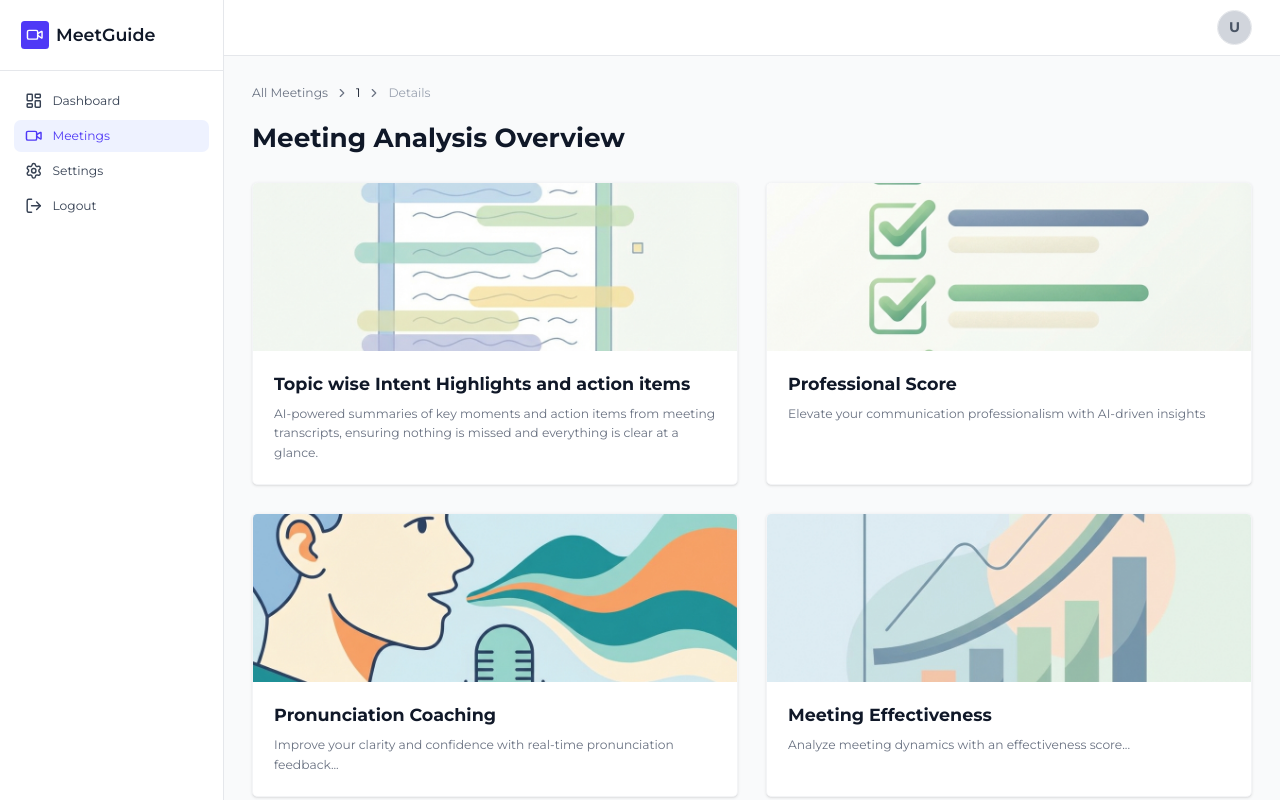
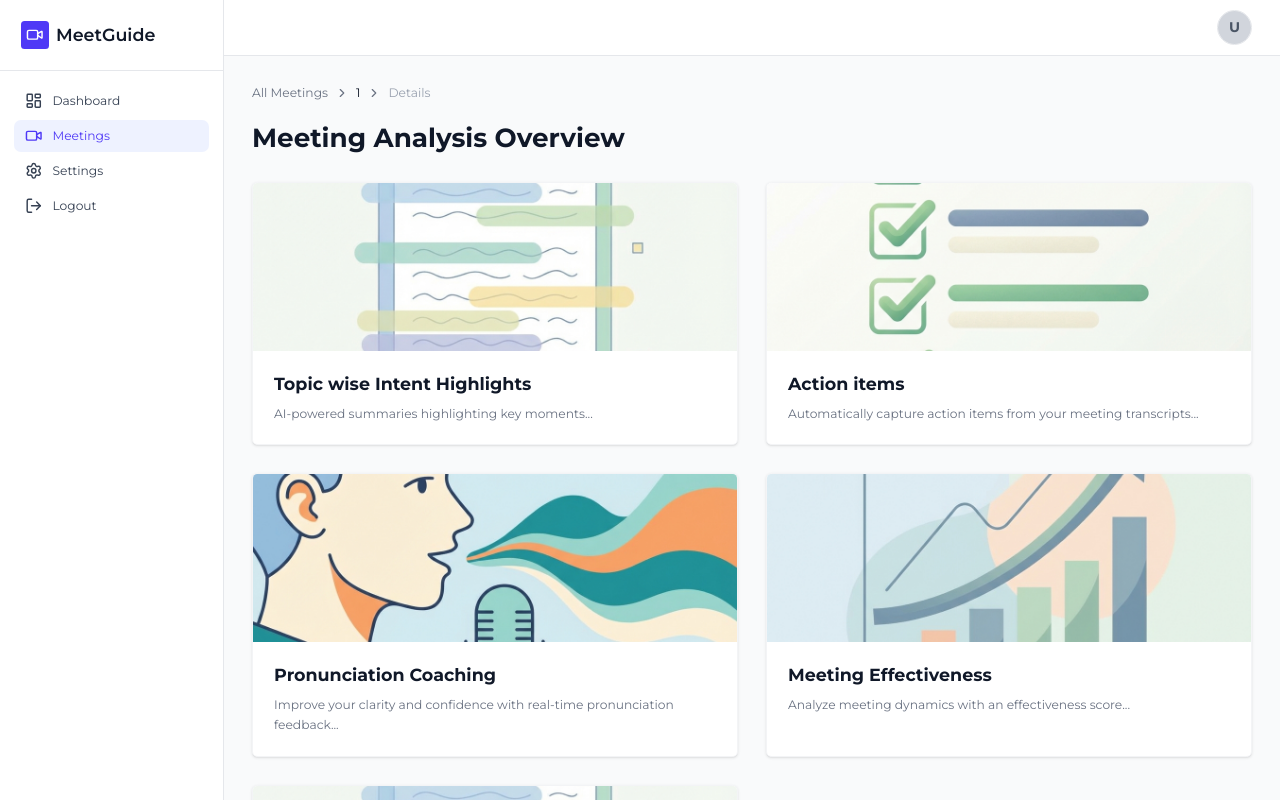
Before and after one commit to AkilaIshanMeegoda/meet-guide, a Next.js app in the folder meet-guide-app/: page /meetings/1 in a window 1280 px wide. Built offline with nearby package versions, Linux system fonts and the light colour scheme.

Commit message:
Update meeting details cards
Refactored the meeting details page to adjust card titles, descriptions, and links for clarity and improved navigation.

```diff
--- a/meet-guide-app/app/(dashboard)/meetings/[id]/intent-highlights/page.tsx
+++ b/meet-guide-app/app/(dashboard)/meetings/[id]/intent-highlights/page.tsx
@@ -70,11 +70,7 @@ const actionItemConversations: Conversation[] = [
     content:
       "“Lisa, can you conduct a user research survey for mobile features by Friday?”",
   },
-  {
-    timestamp: "03:45",
-    content:
-      "“We’ll move forward with the advanced analytics dashboard as our second priority.”",
-  },
+
 ];
 
 const concernConversations: Conversation[] = [
--- a/meet-guide-app/app/(dashboard)/meetings/[id]/page.tsx
+++ b/meet-guide-app/app/(dashboard)/meetings/[id]/page.tsx
@@ -15,14 +15,14 @@ const MeetingDetailsPage = ({ params }: PageProps) => {
 
     const cards = [
         {
-            title: "Topic wise Intent Highlights and action items",
-            description: "AI-powered summaries of key moments and action items from meeting transcripts, ensuring nothing is missed and everything is clear at a glance.",
+            title: "Topic wise Intent Highlights",
+            description: "AI-powered summaries highlighting key moments... ",
             image: "/intent_highlights.png",
             href: `/meetings/${id}/intent-highlights`
         },
         {
-            title: "Professional Score",
-            description: "Elevate your communication professionalism with AI-driven insights",
+            title: "Action items",
+            description: "Automatically capture action items from your meeting transcripts...",
             image: "/action_items.png",
             href: "#"
         },
@@ -30,14 +30,20 @@ const MeetingDetailsPage = ({ params }: PageProps) => {
             title: "Pronunciation Coaching",
             description: "Improve your clarity and confidence with real-time pronunciation feedback...",
             image: "/pronunciation_coaching.png",
-            href: `/meetings/${id}/professional-scores`
+            href: `#`
         },
         {
             title: "Meeting Effectiveness",
             description: "Analyze meeting dynamics with an effectiveness score...",
             image: "/meeting_effectiveness.png",
             href: "#"
-        }
+        },
+        {
+            title: "Professional Score",
+            description: "Elevate your communication professionalism with AI-driven insights",
+            image: "/intent_highlights.png",
+            href: "/meetings/${id}/professional-scores"
+        },
     ];
 
     return (
```
